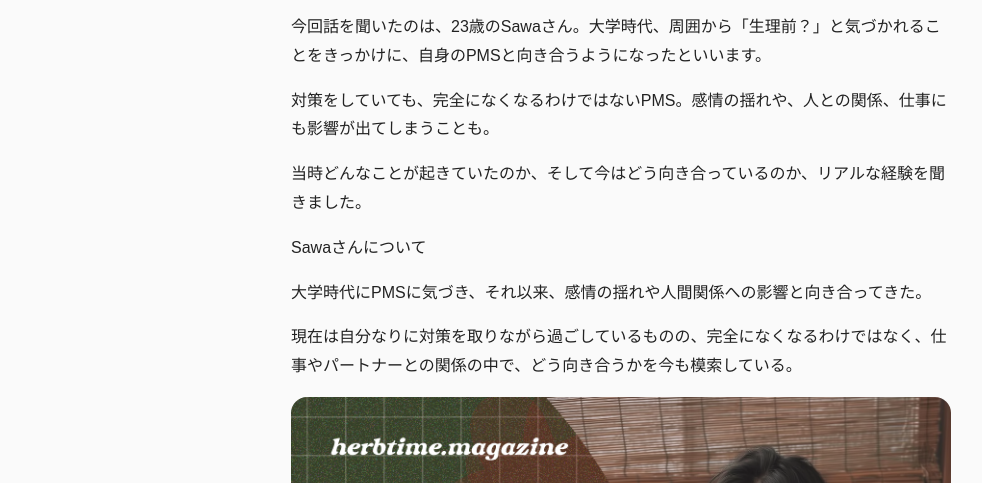
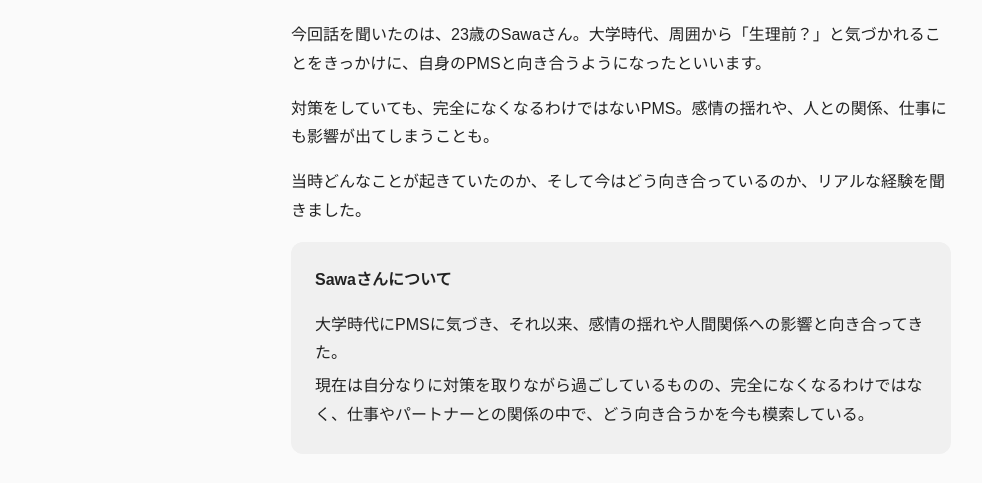
Before and after one commit to minami-70128/herbtime.magazine-site, a plain HTML site: page article-1.html in a window 1280 px wide. Shown: the part 273-756 px from the top of the page, without its empty margins (19-1001 px from the left). Drawn offline with nearby package versions, Linux system fonts and the light colour scheme.

Commit message:
Update style.css

```diff
--- a/style.css
+++ b/style.css
@@ -118,7 +118,7 @@
 
 .article-title {
   margin: 0;
-  margin-bottom: 4px;
+  margin-bottom: 12px;
   font-size: 32px;
   line-height: 1.5;
 }
@@ -135,6 +135,31 @@
 .date {
   color: #aaa;
   white-space: nowrap;
+}
+
+.intro-profile {
+  margin-top: 16px;
+  margin-bottom: 32px;
+  padding: 24px 24px;
+  background: #f0f0f0;
+  border-radius: 12px;
+}
+
+.intro-profile-title {
+  margin-top: 0;
+  font-weight: 600;
+}
+
+.intro-profile p {
+  margin-bottom: 0;
+}
+
+.intro-profile p:nth-of-type(3) {
+  margin-top: 4px;
+}
+
+.intro-profile p:last-child {
+  margin-bottom: 0;
 }
 
 .article-image {
@@ -307,6 +332,7 @@
   .article-title {
     font-size: 24px;
     line-height: 1.4;
+    margin-bottom: 12px;
   }
 
   .subheading-main {
```
